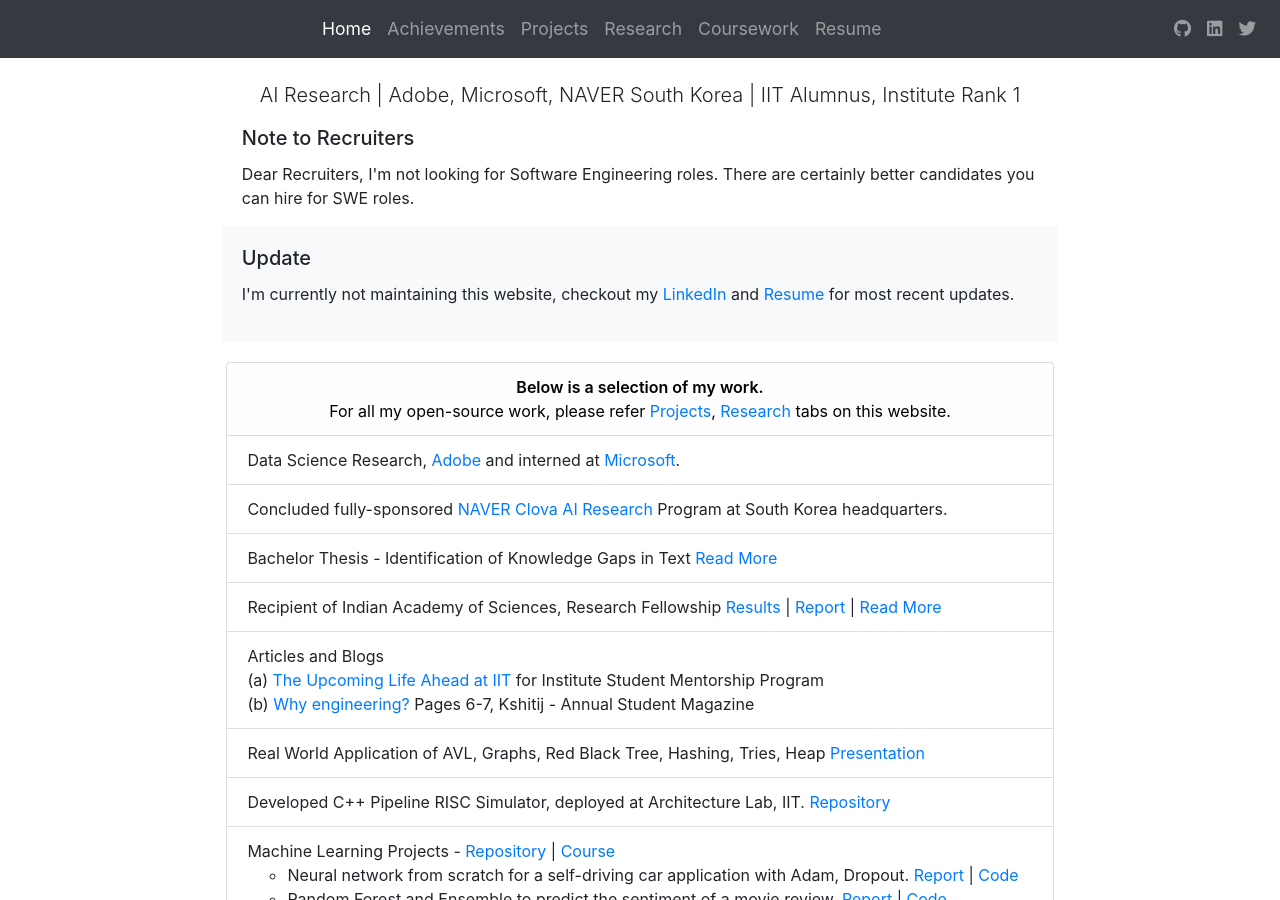
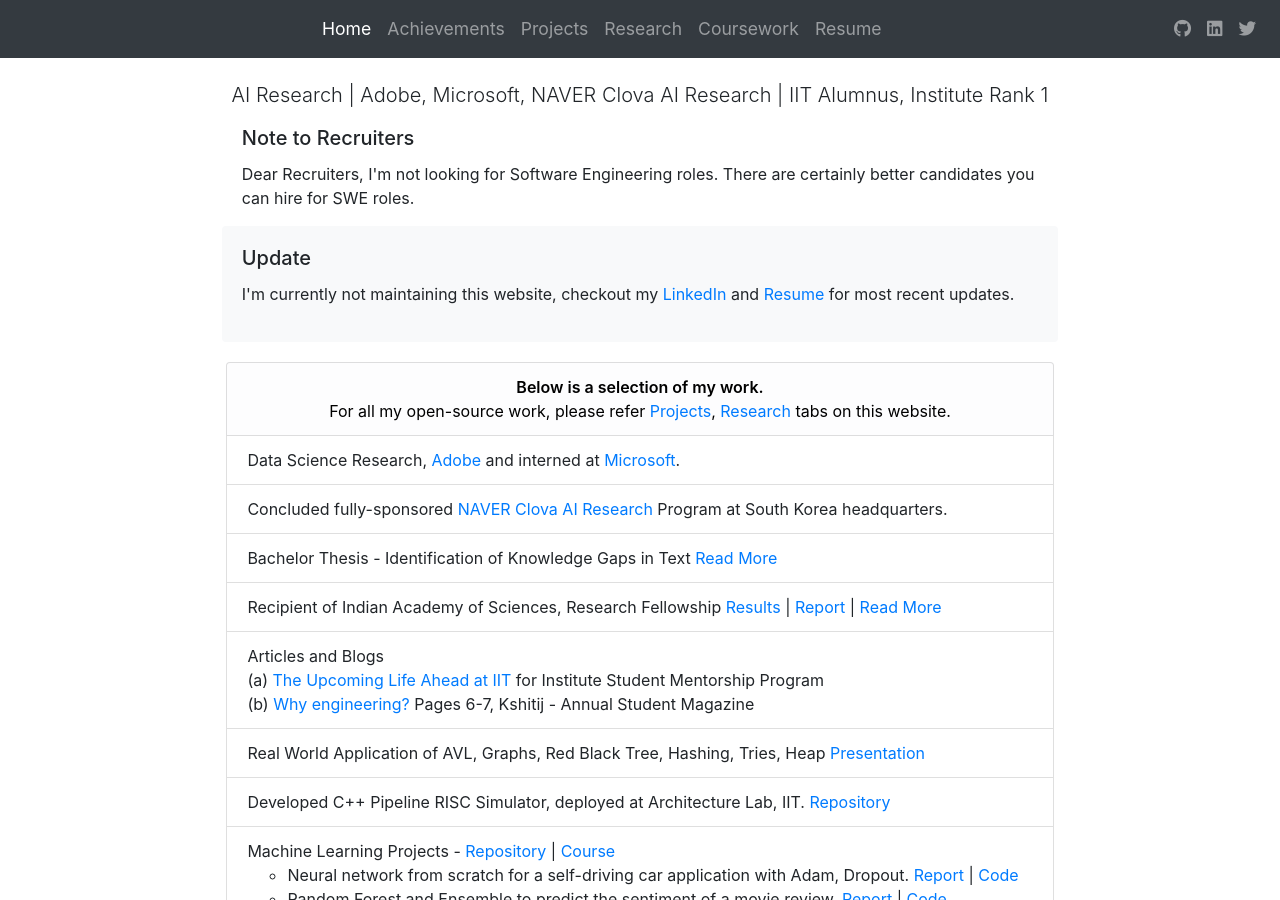
Before and after one commit to thenamangoyal/thenamangoyal.github.io, a Jekyll site: the page built from index.html, in a window 1280 px wide and 900 px high. Built offline with Jekyll 4.4.1, drawn with Linux system fonts in a browser that asks for light colours; nearby versions of some CDN libraries.

Commit message:
Fix company names

```diff
--- a/index.html
+++ b/index.html
@@ -11,7 +11,7 @@ layout: bootstrap
 
         <!-- <h1 class="jumbotron-heading">Heading</h1> -->
         <p class="text-center lead">
-            AI Research | Adobe, Microsoft, NAVER South Korea | IIT Alumnus, Institute Rank 1
+            AI Research | Adobe, Microsoft, NAVER Clova AI Research | IIT Alumnus, Institute Rank 1
         </p>
         <!-- <p class="text-center">"It is in your moments of decision that your destiny is shaped."<br>Source: My High-School Notebook &amp; Tony Robbins</p> -->
 
```
